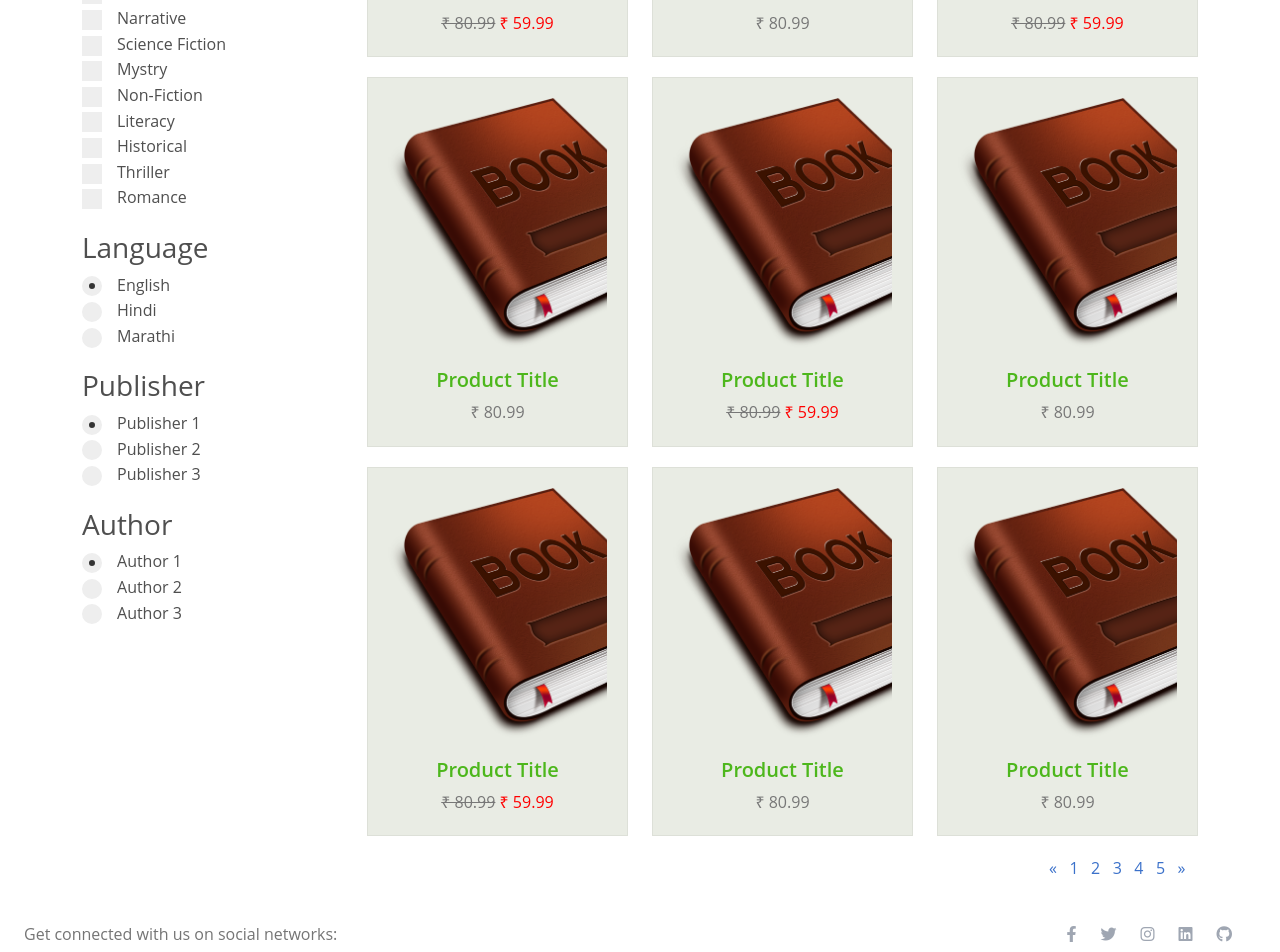
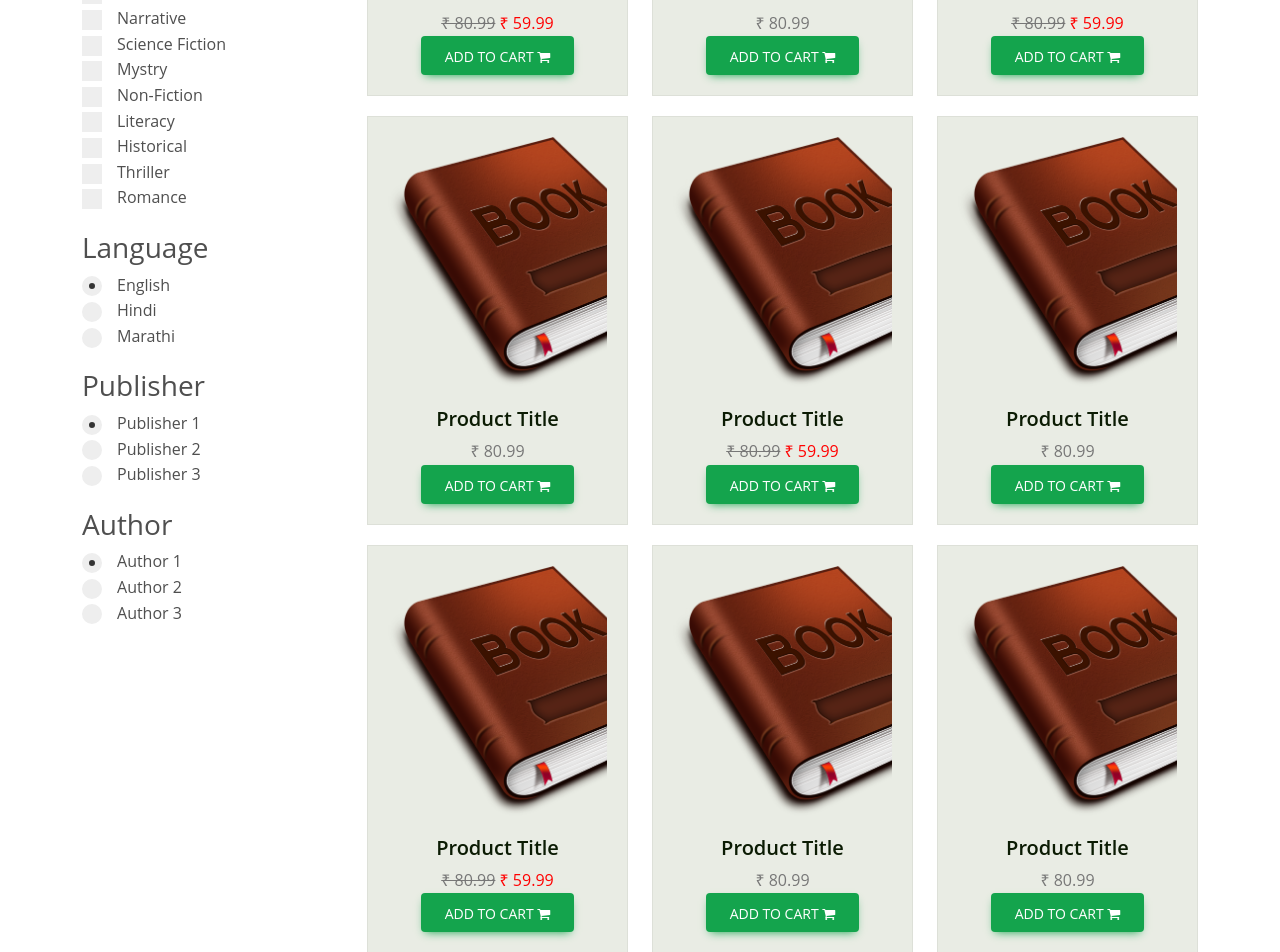
Before and after one commit to Prasad-Kunte/Book-Bazaar, a React (Create React App) app: page /ProductPage in a window 1280 px wide. Shown: the part 620-1572 px from the top of the page. Built offline with nearby package versions, Linux system fonts and the light colour scheme.

Commit message:
changes done in product page

```diff
--- a/src/ProductPage.css
+++ b/src/ProductPage.css
@@ -261,6 +261,46 @@ body{margin-top:20px;}
     width: auto;
   }
 }
+.fa-cart-plus{
+  background:#0652DD;
+}
+
+.addtocart{
+  display:block;
+  padding:0.5em 1em 0.5em 1em;
+  border-radius:30px;
+  border:none;
+  font-size:2em;
+  position:relative;
+  background:#0652DD;
+  cursor:pointer;
+  height:1em;
+  width:9em;
+  overflow:hidden;
+  transition:transform 0.1s;
+  z-index:1;
+}
+.addtocart:hover{
+  transform:scale(1);
+}
+.pretext{
+  color:#fff;
+  background:#0652DD;
+  position:absolute;
+  top:0;
+  left:0;
+  height:100%;
+  width:100%;
+  display:flex;
+  justify-content:center;
+  align-items:center;
+  font-family: 'Quicksand', sans-serif;
+}
+
+
+.fa-check{
+  background:#be2edd;
+}
 /** Shop: Thumbnails **/
 .shop__thumb {
   border: 1px solid rgba(0, 0, 0, 0.05);
@@ -272,14 +312,9 @@ body{margin-top:20px;}
        -o-transition: border-color 0.1s, box-shadow 0.1s;
           transition: border-color 0.1s, box-shadow 0.1s;
 }
-.shop__thumb:hover {
-  border-color: rgba(119, 41, 5, 0.07);
-  background-color: rgb(239, 154, 239);
-  -webkit-box-shadow: 0 5px 30px rgba(76, 176, 89, 0.07);
-          box-shadow: 0 5px 30px rgba(173, 209, 55, 0.07);
-}
+
 .shop__thumb > a {
-  color: #4db71c;
+  color: #0b1b03;
 }
 .shop__thumb > a:hover {
   text-decoration:none;
@@ -411,10 +446,14 @@ body{margin-top:20px;}
        -o-transition: all .05s linear;
           transition: all .05s linear;
 }
-.shop__sorting > li > a:hover,
+.shop__sorting > li > a:hover{
+  color: rgb(222, 46, 163);
+  text-decoration:underline;
+}
 .shop__sorting > li > a:focus {
-  color: #333333;
-  text-decoration: none;
+  color: #cf37df;
+
+
 }
 .shop__sorting > li.active > a {
   color: #ed3e49;
--- a/src/ProductPage.js
+++ b/src/ProductPage.js
@@ -3,6 +3,10 @@ import book from "./photos/book.png";
 function ProductPage() {
   return (
     <>
+      <link
+        rel="stylesheet"
+        href="https://cdnjs.cloudflare.com/ajax/libs/font-awesome/4.7.0/css/font-awesome.min.css"
+      />
       <div style={{ height: "200px", width: "50%" }}></div>
       <div>
         <div className="container">
@@ -285,7 +289,7 @@ function ProductPage() {
             <div className="col-sm-8 col-md-9">
               {/* Filters */}
               <ul className="shop__sorting">
-                <li className="active">
+                <li className="">
                   <a href="#">Popular</a>
                 </li>
                 <li>
@@ -323,6 +327,12 @@ function ProductPage() {
                           &#8377; 59.99
                         </span>
                       </div>
+                      <button
+                        className="btn btn-success"
+                        style={{ fontSize: "14px" }}
+                      >
+                        Add to Cart <i className="fa fa-shopping-cart" />
+                      </button>
                     </a>
                   </div>
                 </div>
@@ -341,6 +351,12 @@ function ProductPage() {
                       <div className="shop-thumb__price">
                         <span className="shop-thumb-price">&#8377; 80.99</span>
                       </div>
+                      <button
+                        className="btn btn-success"
+                        style={{ fontSize: "14px" }}
+                      >
+                        Add to Cart <i className="fa fa-shopping-cart" />
+                      </button>
                     </a>
                   </div>
                 </div>
@@ -365,6 +381,12 @@ function ProductPage() {
                           &#8377; 59.99
                         </span>
                       </div>
+                      <button
+                        className="btn btn-success"
+                        style={{ fontSize: "14px" }}
+                      >
+                        Add to Cart <i className="fa fa-shopping-cart" />
+                      </button>
                     </a>
                   </div>
                 </div>
@@ -383,6 +405,12 @@ function ProductPage() {
                       <div className="shop-thumb__price">
                         <span className="shop-thumb-price">&#8377; 80.99</span>
                       </div>
+                      <button
+                        className="btn btn-success"
+                        style={{ fontSize: "14px" }}
+                      >
+                        Add to Cart <i className="fa fa-shopping-cart" />
+                      </button>
                     </a>
                   </div>
                 </div>
@@ -407,6 +435,12 @@ function ProductPage() {
                           &#8377; 59.99
                         </span>
                       </div>
+                      <button
+                        className="btn btn-success"
+                        style={{ fontSize: "14px" }}
+                      >
+                        Add to Cart <i className="fa fa-shopping-cart" />
+                      </button>
                     </a>
                   </div>
                 </div>
@@ -425,6 +459,12 @@ function ProductPage() {
                       <div className="shop-thumb__price">
                         <span className="shop-thumb-price">&#8377; 80.99</span>
                       </div>
+                      <button
+                        className="btn btn-success"
+                        style={{ fontSize: "14px" }}
+                      >
+                        Add to Cart <i className="fa fa-shopping-cart" />
+                      </button>
                     </a>
                   </div>
                 </div>
@@ -449,6 +489,12 @@ function ProductPage() {
                           &#8377; 59.99
                         </span>
                       </div>
+                      <button
+                        className="btn btn-success"
+                        style={{ fontSize: "14px" }}
+                      >
+                        Add to Cart <i className="fa fa-shopping-cart" />
+                      </button>
                     </a>
                   </div>
                 </div>
@@ -467,6 +513,12 @@ function ProductPage() {
                       <div className="shop-thumb__price">
                         <span className="shop-thumb-price">&#8377; 80.99</span>
                       </div>
+                      <button
+                        className="btn btn-success"
+                        style={{ fontSize: "14px" }}
+                      >
+                        Add to Cart <i className="fa fa-shopping-cart" />
+                      </button>
                     </a>
                   </div>
                 </div>
@@ -485,6 +537,12 @@ function ProductPage() {
                       <div className="shop-thumb__price">
                         <span className="shop-thumb-price">&#8377; 80.99</span>
                       </div>
+                      <button
+                        className="btn btn-success"
+                        style={{ fontSize: "14px" }}
+                      >
+                        Add to Cart <i className="fa fa-shopping-cart" />
+                      </button>
                     </a>
                   </div>
                 </div>
```
